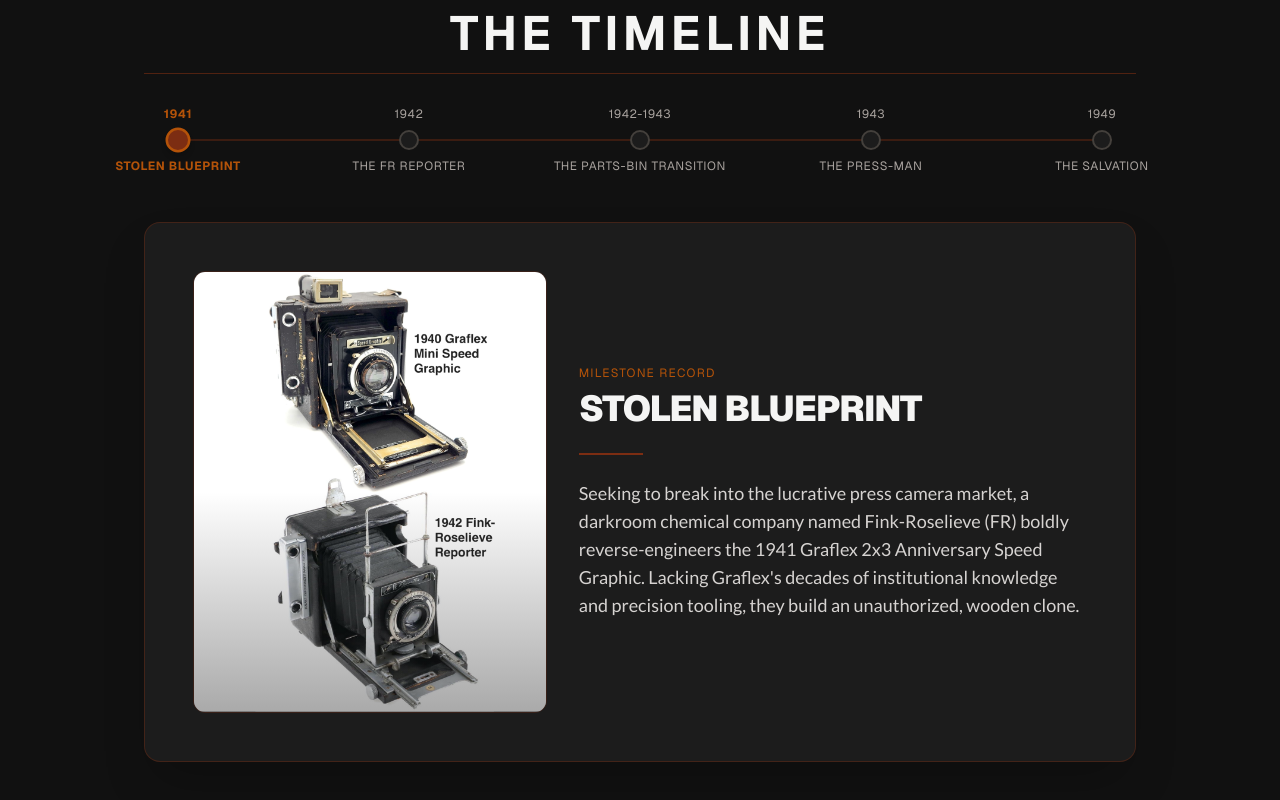
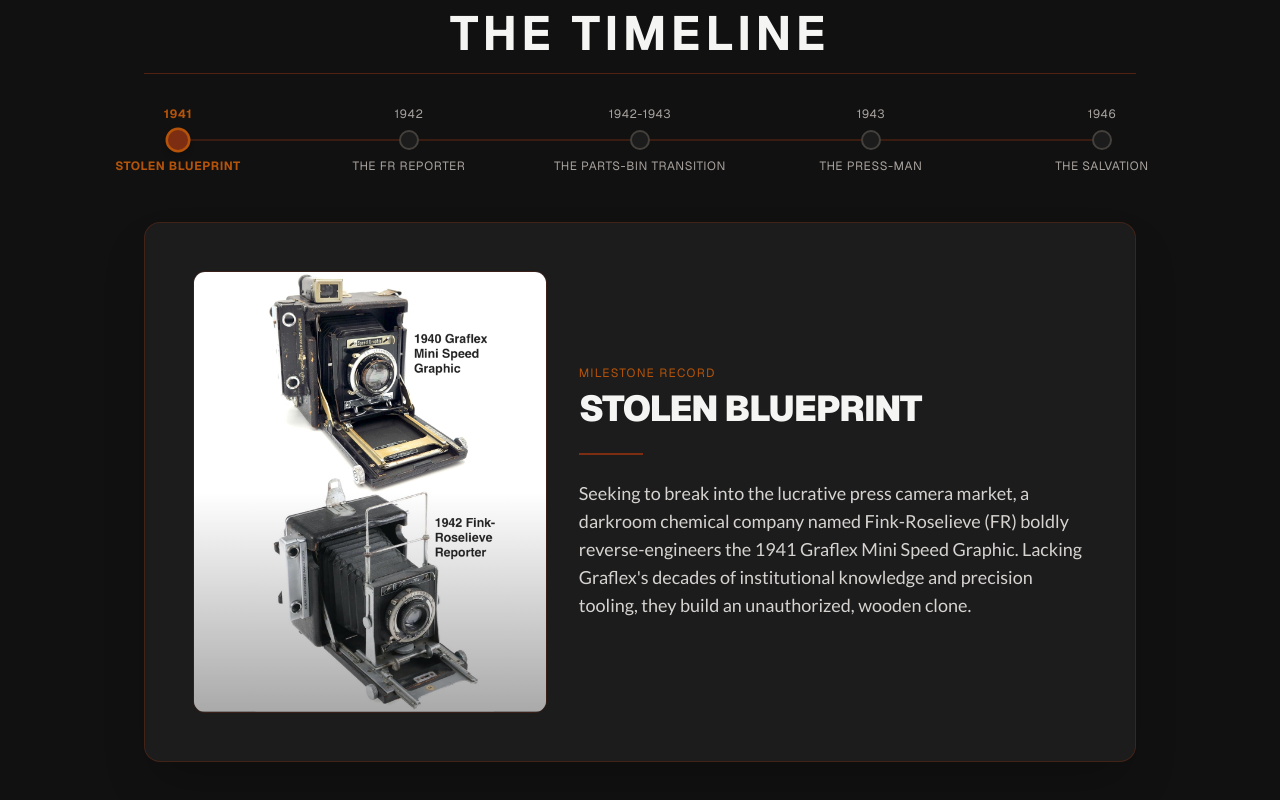
Before and after one commit to misterjonscott/buschpressman, a Next.js app: page / in a window 1280 px wide. Shown: the part 903-1703 px from the top of the page. Built offline with nearby package versions, Linux system fonts and the light colour scheme.

Commit message:
fix: update timeline content for accuracy and correct year in Timeline section

```diff
--- a/sections/Timeline.tsx
+++ b/sections/Timeline.tsx
@@ -8,13 +8,13 @@
   {
     year: "1941",
     name: "Stolen Blueprint",
-    content: "Seeking to break into the lucrative press camera market, a darkroom chemical company named Fink-Roselieve (FR) boldly reverse-engineers the 1941 Graflex 2x3 Anniversary Speed Graphic. Lacking Graflex's decades of institutional knowledge and precision tooling, they build an unauthorized, wooden clone.",
+    content: "Seeking to break into the lucrative press camera market, a darkroom chemical company named Fink-Roselieve (FR) boldly reverse-engineers the 1941 Graflex Mini Speed Graphic. Lacking Graflex's decades of institutional knowledge and precision tooling, they build an unauthorized, wooden clone.",
     image: "/images/borrowed-blueprints-01.webp"
   },
   {
     year: "1942",
     name: "The FR Reporter",
-    content: "In October 1942, at the height of WWII material rationing, FR audaciously publishes an advertisement for the 'Reporter'. It is functionally a wooden knock-off of the Anniversary Speed Graphic, but is quickly plagued by the weaknesses of a poorly manufactured copy of Graflex's proprietary Graphic Back spring mechanism.",
+    content: "In October 1942, at the height of WWII material rationing, FR audaciously publishes an advertisement for the 'Reporter'. It is functionally a wooden knock-off of the Mini Speed Graphic, but is quickly plagued by the weaknesses of a poorly manufactured copy of Graflex's proprietary Graphic Back spring mechanism.",
     image: "/images/FRReporterfromOctober1942PopularPhotographymagazine.webp"
   },
   {
@@ -30,9 +30,9 @@
     image: "/images/1943-busch-ad.webp"
   },
   {
-    year: "1949",
+    year: "1946",
     name: "The Salvation",
-    content: "Having learned that reverse-engineered mechanisms fail on soft wood, Busch abandons the stolen FR blueprints. Alfred E. Little is granted US Patent 2,482,348 for a superior cam-operated locking mechanism, birthing the legendary, aircraft-grade aluminum Busch Pressman Model C and Model D cameras.",
+    content: "Having learned that reverse-engineered mechanisms failed regularly, Busch abandons the stolen FR blueprints. Alfred E. Little is granted US Patent 2,482,348 for a superior cam-operated locking mechanism, birthing the legendary, aircraft-grade aluminum Busch Pressman Model C and Model D cameras.",
     image: "/images/patent-screenshot.webp"
   }
 ];
```
